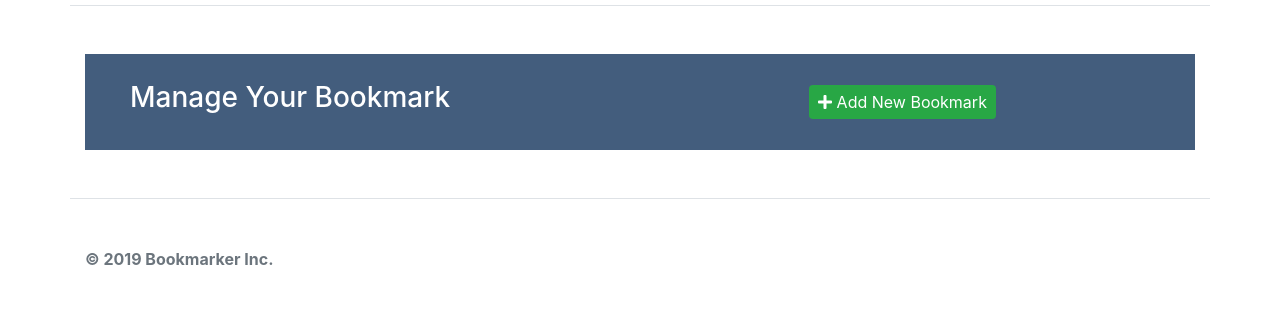
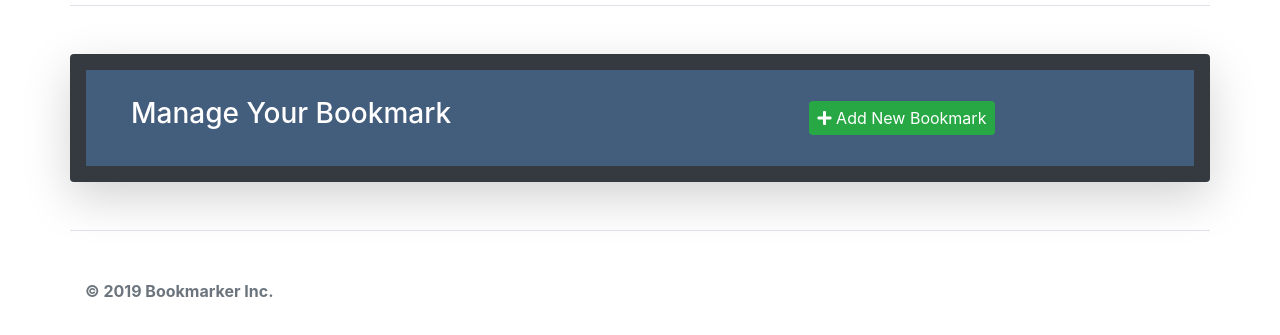
Before and after one commit to amira-saeed/Simple-Bookmark-, a plain HTML site: page index.html in a window 1280 px wide. Shown: the part 131-466 px from the top of the page. Drawn offline with Linux system fonts and the light colour scheme.

Commit message:
add shadow
add shadow

```diff
--- a/index.html
+++ b/index.html
@@ -20,7 +20,7 @@
 </header>
 
 <!-- head of bookmark table -->
-<div class="container mt-3 ">
+<div class="container mt-3 shadow-lg p-3 mb-5 bg-dark rounded">
 
     <div class="row caption text-white m-0 ">
         <div class="col-lg-6">
```
